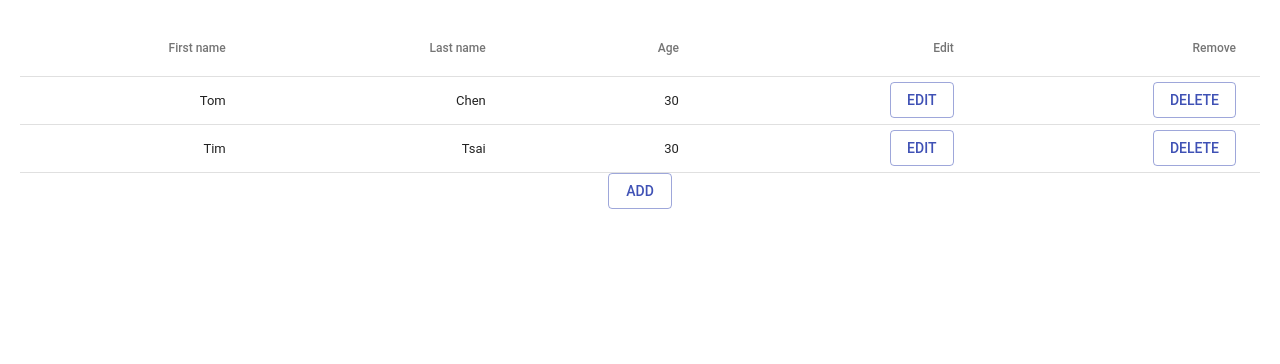
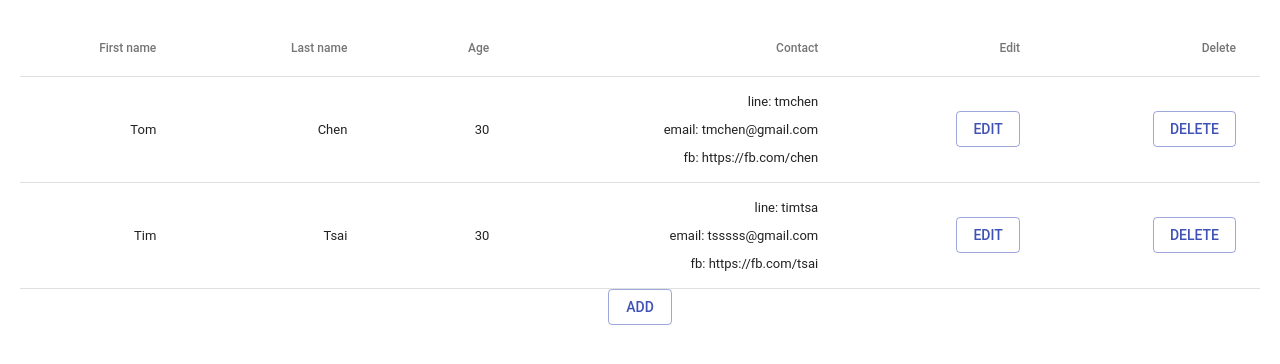
Before and after one commit to toshuyu/react-member-list, a React (Create React App) app: page / in a window 1280 px wide. Shown: the top 364 px of the page. Built offline with nearby package versions, Linux system fonts and the light colour scheme.

Commit message:
add contact fields

```diff
--- a/src/FormDialog.js
+++ b/src/FormDialog.js
@@ -23,7 +23,8 @@ export default class FormDialog extends React.Component {
     open: false,
     firstName: '',
     lastName: '',
-    age: ''
+    age: '',
+    contact: []
   };
 
   handleClickOpen = () => {
@@ -45,7 +46,8 @@ export default class FormDialog extends React.Component {
       this.setState({
         firstName: '',
         lastName: '',
-        age: ''
+        age: '',
+        contact: []
       });
     }
   }
@@ -94,7 +96,7 @@ export default class FormDialog extends React.Component {
         <form onSubmit={this.handleSubmit}>
           <DialogContent>
             <DialogContentText>
-            {this.props.action==="newMember"?'Add':'Edit'}  a member
+            {this.props.action==="newMember"?'Add':'Edit'} a member
             </DialogContentText>
             <TextField
               autoFocus
--- a/src/MemberList.js
+++ b/src/MemberList.js
@@ -32,8 +32,9 @@ class MemberList extends React.Component {
             <TableCell align="right">First name</TableCell>
             <TableCell align="right">Last name</TableCell>
             <TableCell align="right">Age</TableCell>
+            <TableCell align="right">Contact</TableCell>
             <TableCell align="right">Edit</TableCell>
-            <TableCell align="right">Remove</TableCell>
+            <TableCell align="right">Delete</TableCell>
           </TableRow>
         </TableHead>
         <TableBody>
@@ -42,6 +43,9 @@ class MemberList extends React.Component {
               <TableCell align="right">{m.firstName}</TableCell>
               <TableCell align="right">{m.lastName}</TableCell>
               <TableCell align="right">{m.age}</TableCell>
+              <TableCell align="right">{m.contact.map(c=>(
+                <p key={c.type}>{c.type}: {c.value}</p>
+              ))}</TableCell>
               <TableCell align="right">
                 <FormDialog onSubmit={this.handleEditSubmit} action="editMember" initVal={m}></FormDialog>
               </TableCell>
```
